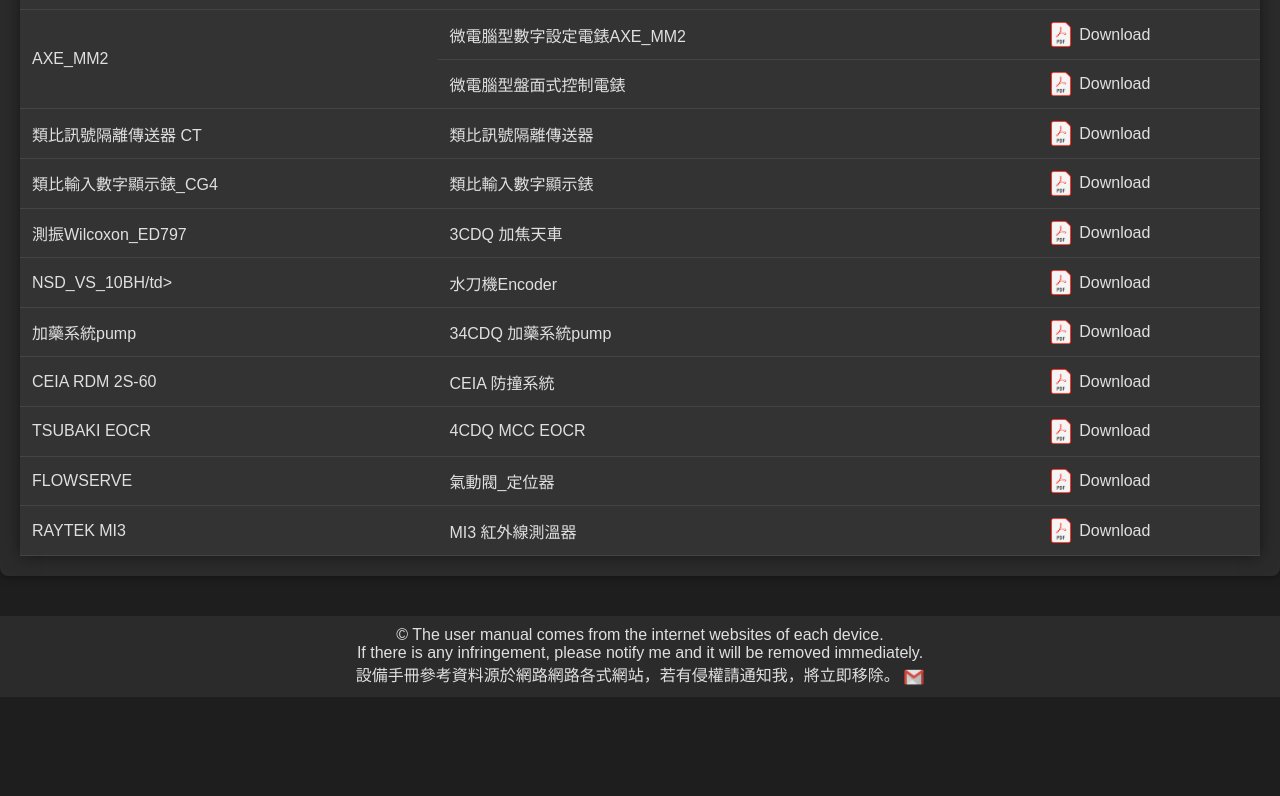
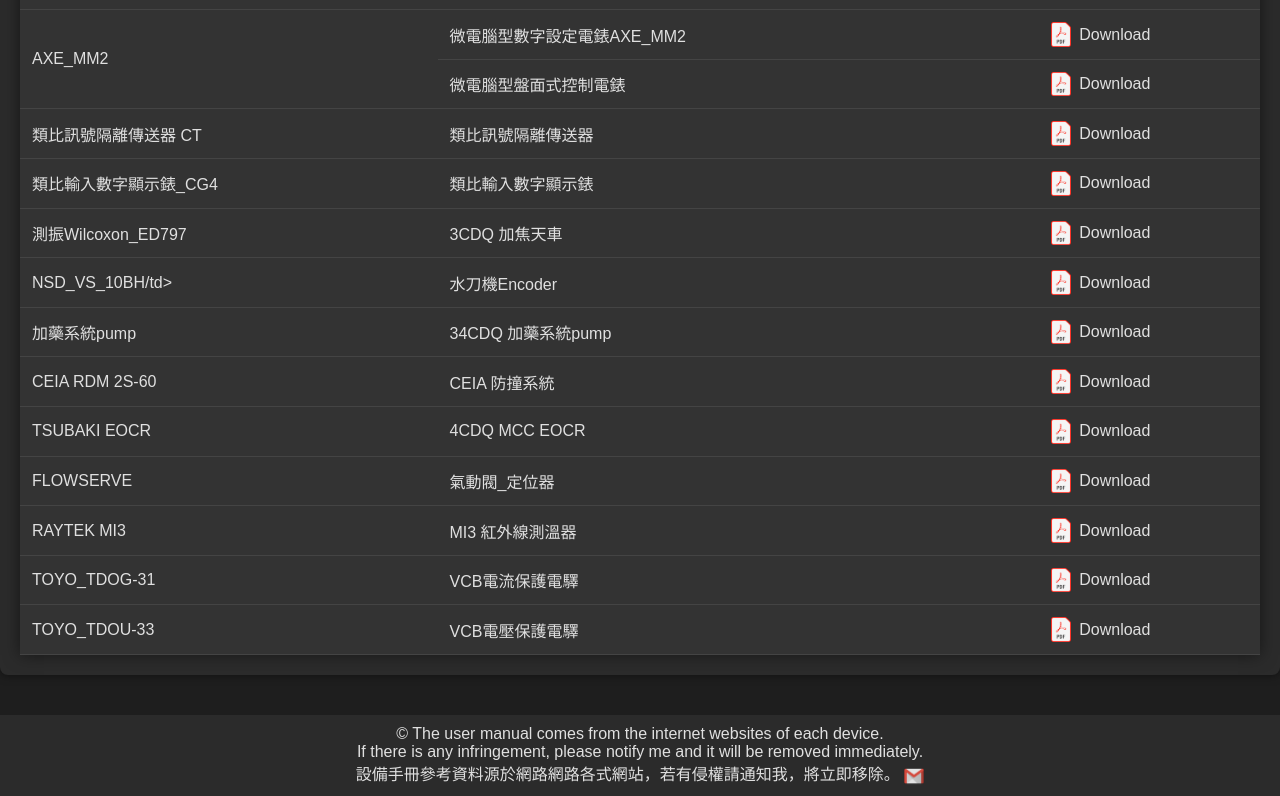
Before and after one commit to Hanhanworld/CSC, a plain HTML site: page manual.html in a window 1280 px wide. Shown: the part 1725-2521 px from the top of the page. Before the commit the page ends 2422 px from the top, so only its background shows below. Drawn offline with Linux system fonts and the light colour scheme.

Commit message:
新增破碎機保護電驛設定

```diff
--- a/manual.html
+++ b/manual.html
@@ -220,6 +220,16 @@
                         <td>MI3 紅外線測溫器</td>
                         <td><a href="manual/MI3-Manual.pdf" target="_blank"><img src="pdf-icon.png" alt="PDF" width="20"> Download</a></td>
                     </tr>
+                    <tr>
+                        <td>TOYO_TDOG-31</td>
+                        <td>VCB電流保護電驛</td>
+                        <td><a href="manual/TOYO-TDOG-31.pdf" target="_blank"><img src="pdf-icon.png" alt="PDF" width="20"> Download</a></td>
+                    </tr>
+                    <tr>
+                        <td>TOYO_TDOU-33</td>
+                        <td>VCB電壓保護電驛</td>
+                        <td><a href="manual/TOYO-TDOU-33.pdf" target="_blank"><img src="pdf-icon.png" alt="PDF" width="20"> Download</a></td>
+                    </tr>
                 </tbody>
             </table>
         </div>
```
Also changed, not shown: 1 other file.
